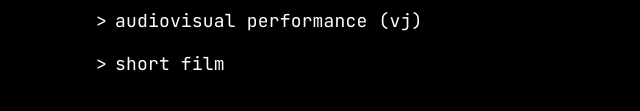
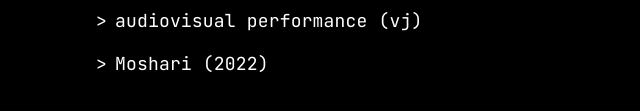
Before and after one commit to flimcadet/flimcadet-portfolio, an Astro site: page / in a window 1280 px wide. Shown: the part 247-358 px from the top of the page, 274-914 px from the left. Built offline with nearby package versions, Linux system fonts and the light colour scheme; Astro itself is replaced by a stand-in of ours.

Commit message:
Update index.astro

```diff
--- a/src/pages/index.astro
+++ b/src/pages/index.astro
@@ -165,7 +165,7 @@
       <li>
         <div class="dropdown">
           <span class="arrow">&gt;</span>
-          short film
+          Moshari (2022)
         </div>
         <div class="dropdown-content">
           Rashad Wajahat served as executive producer on the horror short film <strong>Moshari (2022)</strong>,
```
